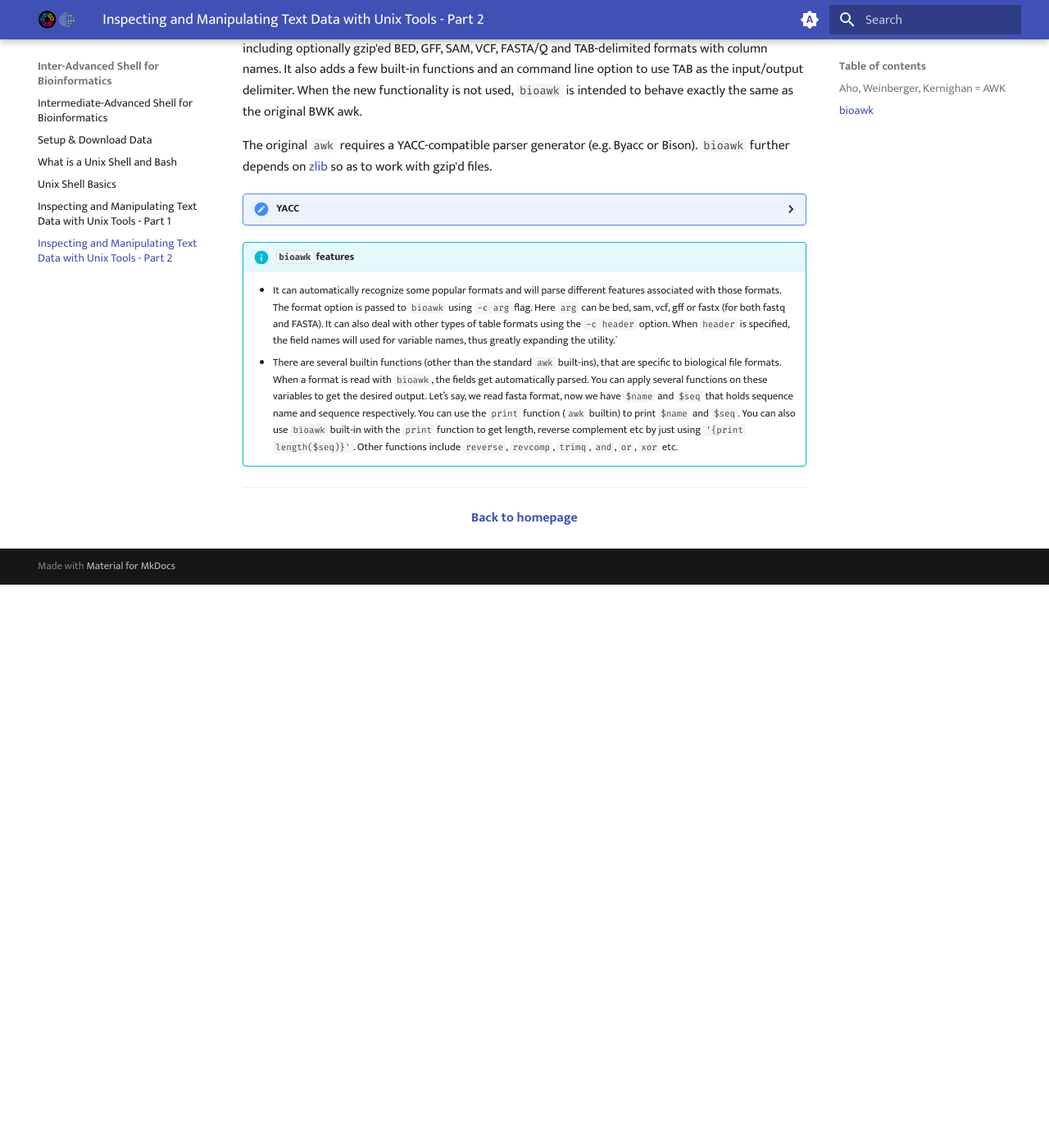
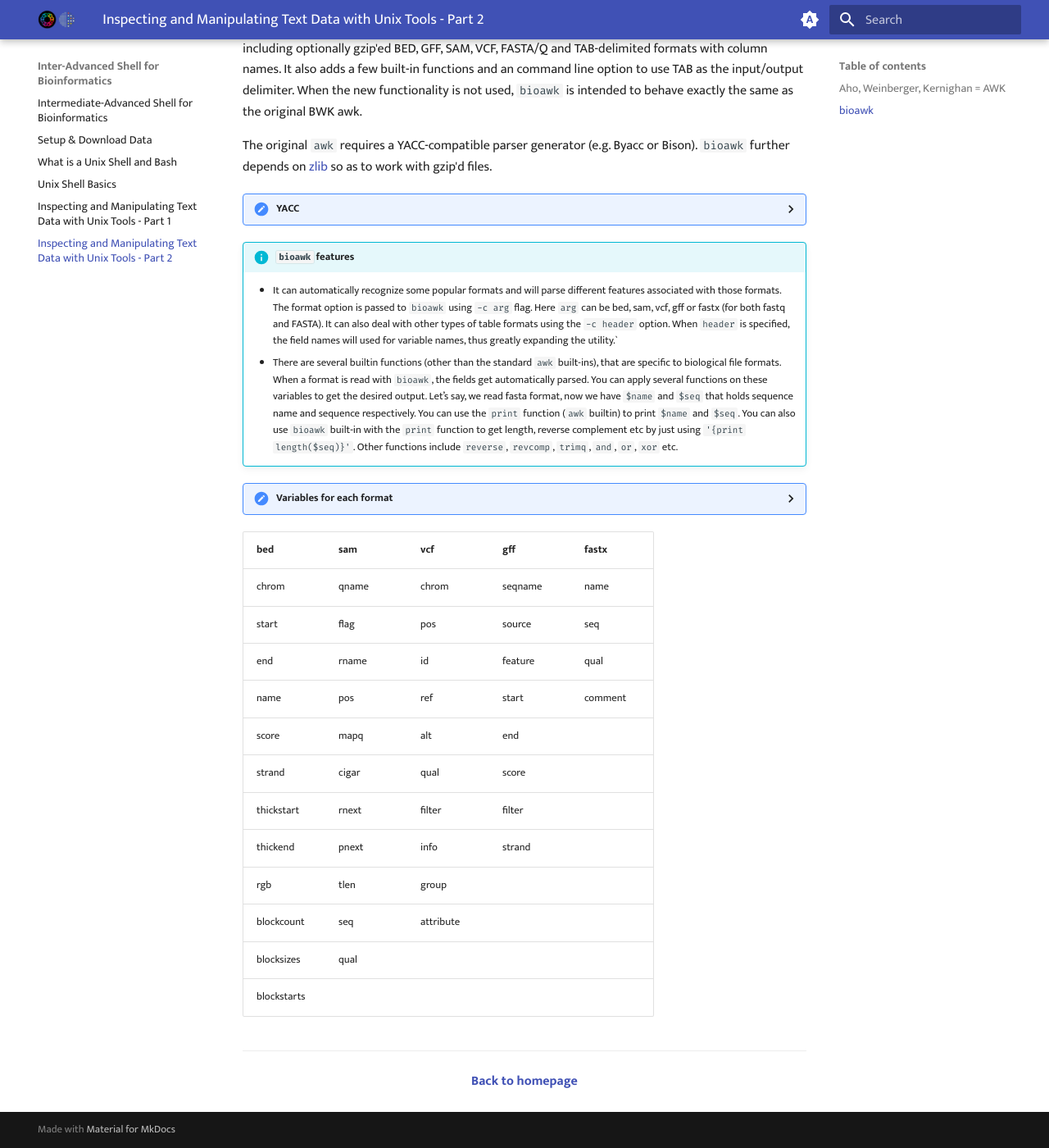
Before and after one commit to GenomicsAotearoa/shell-for-bioinformatics, an MkDocs documentation site: the page built from docs/5_inspectmanipulate2.md, in a window 1280 px wide and 1400 px high, scrolled down 4420 px. Shown: the whole window at 82% size. Built offline with MkDocs 1.6.1 and Material for MkDocs 9.7.7, drawn with Linux system fonts in a browser that asks for light colours; before the commit the page ends 5133 px from its top, so only the background shows below that.

Commit message:
adding a bioawk table

```diff
--- a/docs/5_inspectmanipulate2.md
+++ b/docs/5_inspectmanipulate2.md
@@ -194,6 +194,24 @@ The original `awk` requires a YACC-compatible parser generator (e.g. Byacc or Bi
       - It can automatically recognize some popular formats and will parse different features associated with those formats. The format option is passed to `bioawk` using `-c arg` flag. Here `arg` can be bed, sam, vcf, gff or fastx (for both fastq and FASTA). It can also deal with other types of table formats using the `-c header` option. When `header` is specified, the field names will used for variable names, thus greatly expanding the utility.`
       - There are several builtin functions (other than the standard `awk` built-ins), that are specific to biological file formats. When a format is read with `bioawk`, the fields get automatically parsed. You can apply several functions on these variables to get the desired output. Let’s say, we read fasta format, now we have `$name` and `$seq` that holds sequence name and sequence respectively. You can use the `print` function (`awk` builtin) to print `$name` and `$seq`. You can also use `bioawk` built-in with the `print` function to get length, reverse complement etc by just using `'{print length($seq)}'`. Other functions include `reverse`, `revcomp`, `trimq`, `and`, `or`, `xor` etc.
 
+??? "Variables for each format"
+
+            For the `-c` you can either specify bed, sam, vcf, gff, fastx or header. Bioawk will parse these variables for the respective format.If `-c` header is specified, the field names (first line) will be used as variables (spaces and special character will be changed to under_score).
+
+|**bed** 	|**sam** 	|**vcf** 	|**gff** 	|**fastx**|
+|:----------|:----------|:----------|:----------|:--------|
+|chrom 	|qname 	|chrom 	|seqname 	|name     |
+|start 	|flag 	|pos 	      |source 	|seq      |
+|end 	      |rname 	|id 	      |feature 	|qual     |
+|name 	|pos 	      |ref 	      |start 	|comment  |
+|score 	|mapq 	|alt 	      |end 	      |
+|strand 	|cigar 	|qual       |score 	|
+|thickstart |rnext 	|filter 	|filter 	|
+|thickend 	|pnext 	|info 	|strand 	|
+|rgb 	      |tlen 	|group 	| 	      |
+|blockcount |seq 	      |attribute 	|  	      |
+|blocksizes |qual 	| 	  	|           |
+|blockstarts| 	  	|           |           |
 
 - - -
 <p align="center"><b><a class="btn" href="https://genomicsaotearoa.github.io/bash-for-bioinformatics/" style="background: var(--bs-dark);font-weight:bold">Back to homepage</a></b></p>
```
